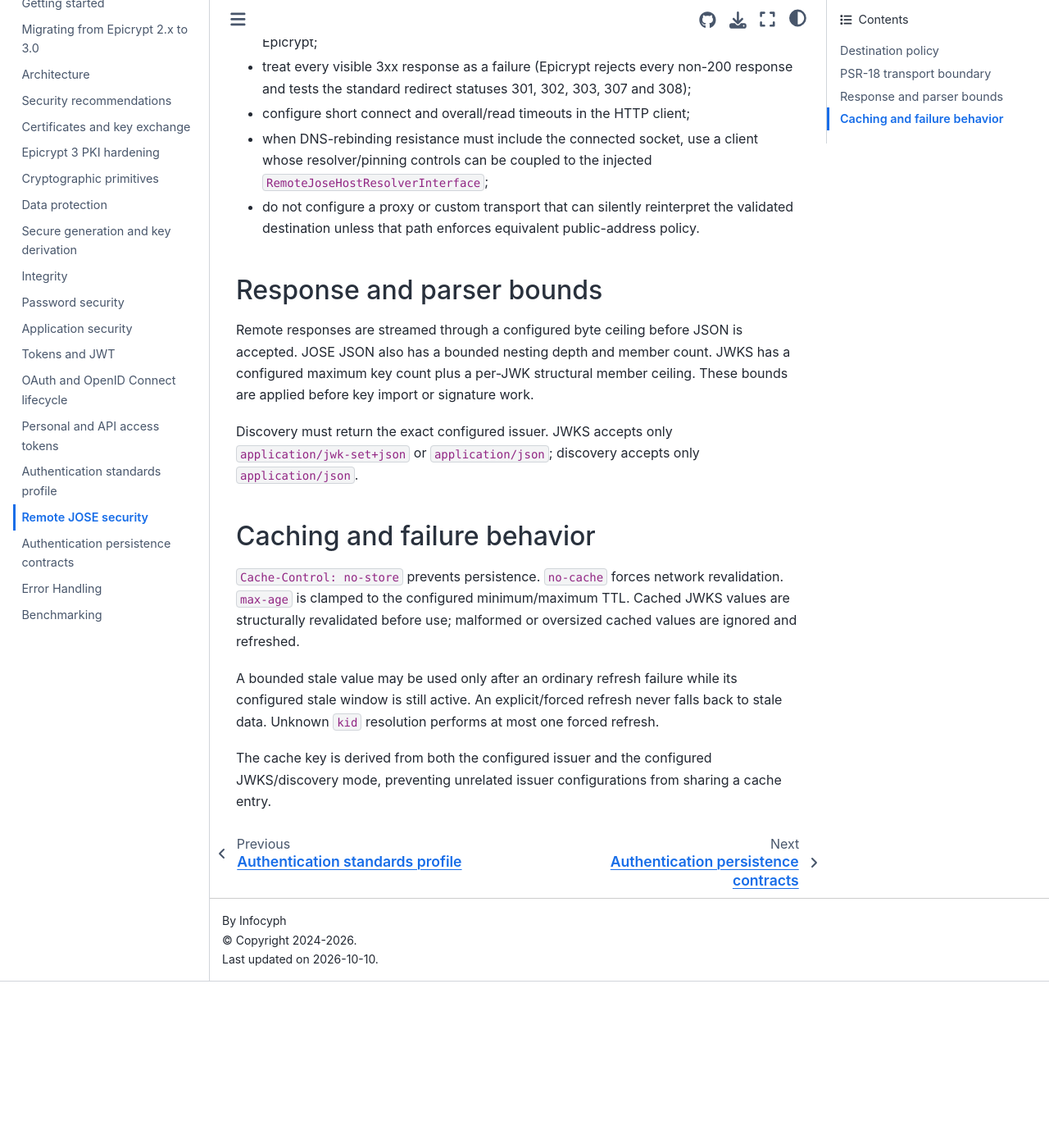
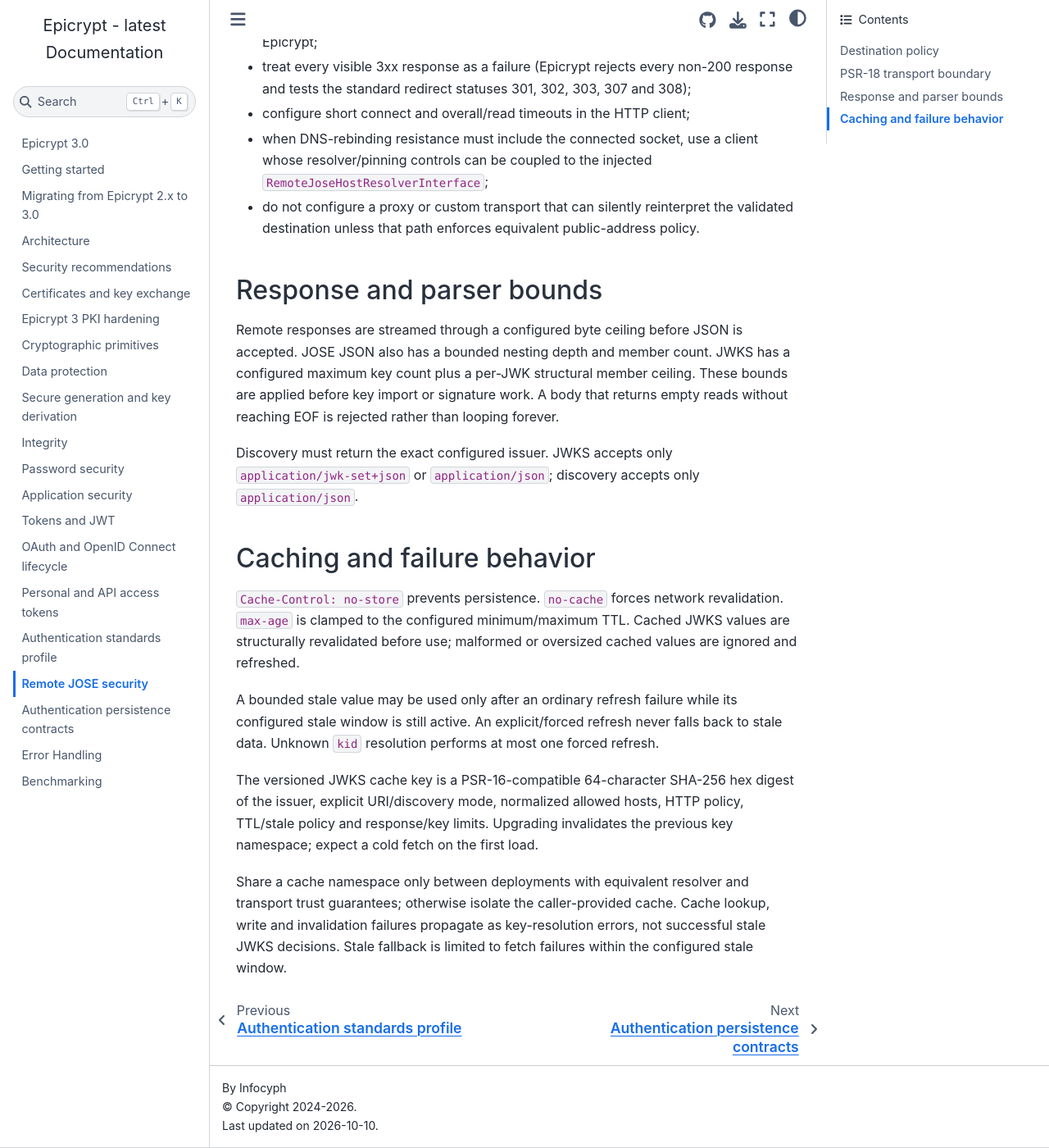
Before and after one commit to infocyph/Epicrypt, a Sphinx documentation site: the page built from docs/remote-jose-security.rst, in a window 1280 px wide and 1400 px high, scrolled down 1436 px. Shown: the whole window at 82% size. Built offline with Sphinx 7.4.7 and the Sphinx Book theme 1.1.4, drawn with Linux system fonts in a browser that asks for light colours; before the commit the page ends 2633 px from its top, so only the background shows below that.

```diff
--- a/docs/integrity.rst
+++ b/docs/integrity.rst
@@ -107,3 +107,7 @@ production Pathwise dependency or global mount/path registry.
 
 ``StringHasher`` and ``FileHasher`` accept BLAKE2b output lengths from 16
 through 64 bytes; malformed digests return ``false`` from ``verify()``.
+
+Digest verification accepts only complete ASCII hex or correctly sized binary
+values. It does not require the optional Ctype extension; validate this in a
+production-only installation with only the declared required PHP extensions.
--- a/docs/remote-jose-security.rst
+++ b/docs/remote-jose-security.rst
@@ -19,8 +19,8 @@ Immediately before every outbound discovery or JWKS request, Epicrypt resolves
 the destination hostname and rejects the request unless every returned address
 is a syntactically valid public IP address. Empty answers, malformed answers,
 non-public addresses (including multicast), IPv4-mapped non-public IPv6
-addresses, and mixed public/non-public answer sets all fail closed. A later refresh resolves the host
-again; a previous public answer is never treated as authority for a future
+addresses, and mixed public/non-public answer sets all fail closed.
+A later refresh resolves the host again; a previous public answer is never treated as authority for a future
 request.
 
 The default resolver uses native A and AAAA DNS lookup. Applications with a
@@ -85,7 +85,8 @@ Response and parser bounds
 Remote responses are streamed through a configured byte ceiling before JSON is
 accepted. JOSE JSON also has a bounded nesting depth and member count. JWKS has
 a configured maximum key count plus a per-JWK structural member ceiling. These
-bounds are applied before key import or signature work.
+bounds are applied before key import or signature work. A body that returns
+empty reads without reaching EOF is rejected rather than looping forever.
 
 Discovery must return the exact configured issuer. JWKS accepts only
 ``application/jwk-set+json`` or ``application/json``; discovery accepts only
@@ -104,6 +105,13 @@ its configured stale window is still active. An explicit/forced refresh never
 falls back to stale data. Unknown ``kid`` resolution performs at most one forced
 refresh.
 
-The cache key is derived from both the configured issuer and the configured
-JWKS/discovery mode, preventing unrelated issuer configurations from sharing a
-cache entry.
+The versioned JWKS cache key is a PSR-16-compatible 64-character SHA-256 hex
+digest of the issuer, explicit URI/discovery mode, normalized allowed hosts,
+HTTP policy, TTL/stale policy and response/key limits. Upgrading invalidates
+the previous key namespace; expect a cold fetch on the first load.
+
+Share a cache namespace only between deployments with equivalent resolver and
+transport trust guarantees; otherwise isolate the caller-provided cache. Cache
+lookup, write and invalidation failures propagate as key-resolution errors,
+not successful stale JWKS decisions. Stale fallback is limited to fetch failures
+within the configured stale window.
```
Also changed, not shown: docs/plans/epicrypt-next-release-audit-plan.md (+4 -4 lines).
